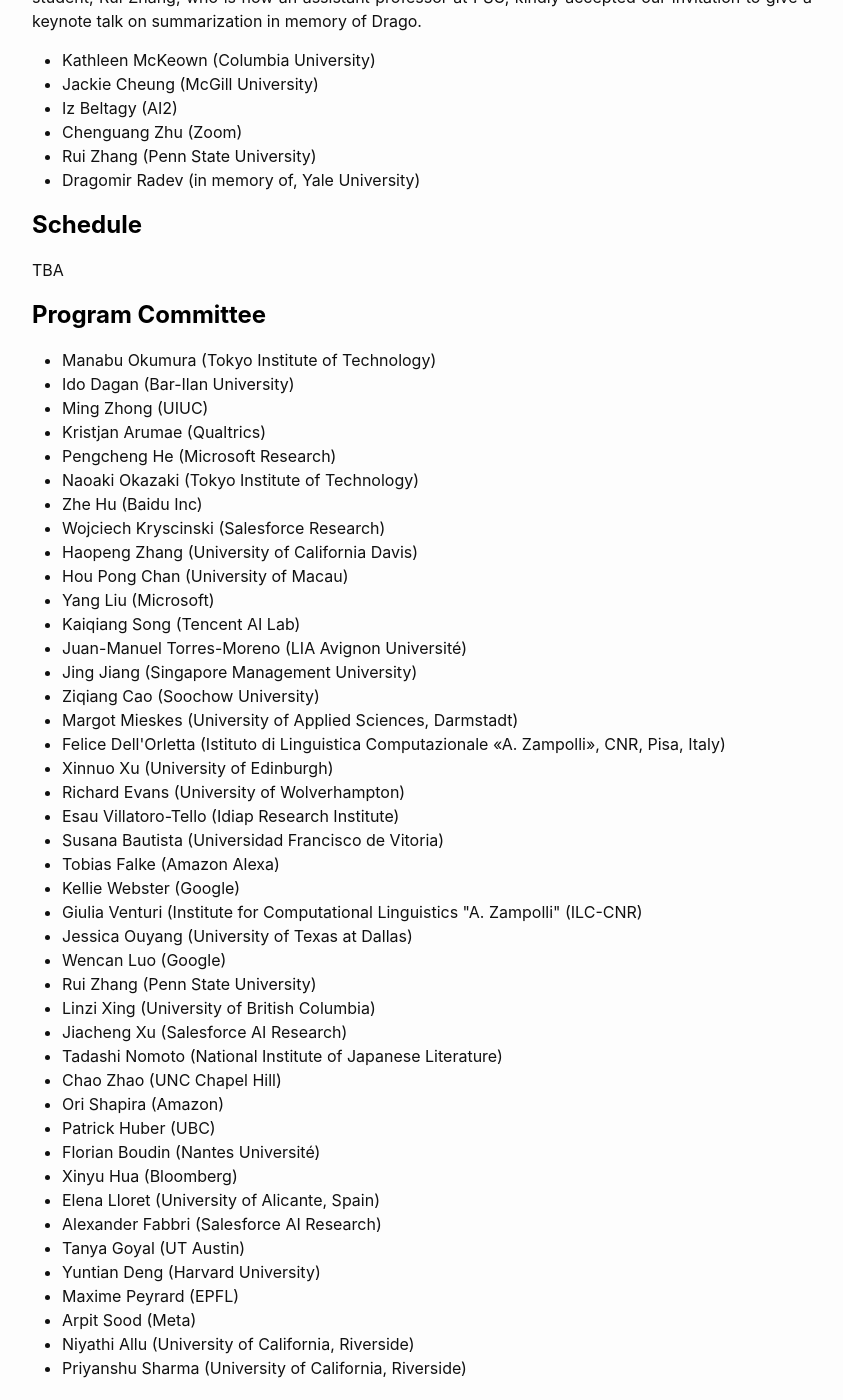
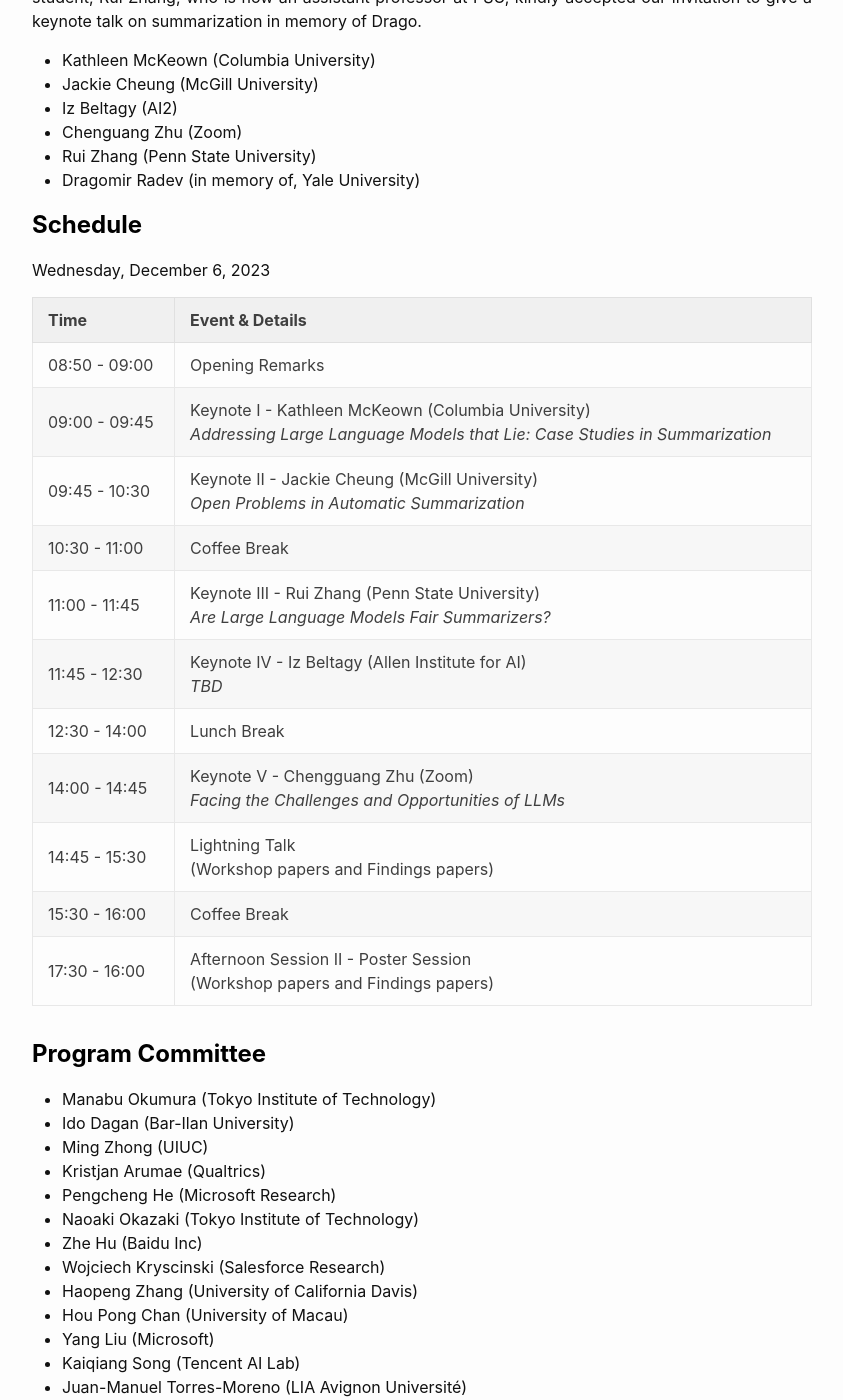
Before and after one commit to newsumm/2025, a Jekyll site: the page built from index.md, in a window 1280 px wide and 1400 px high, scrolled down 3062 px. Shown: the whole window, without its empty margins (218-1061 px from the left). Built offline with Jekyll 4.4.1, drawn with Linux system fonts in a browser that asks for light colours.

Commit message:
Add schedule

```diff
--- a/index.md
+++ b/index.md
@@ -189,10 +189,21 @@ We are deeply sad that our invited speaker - Dragomir Radev had passed away in 2
 
 <!-- Schedule -->
 <h2 class="blackpar_title" id="Schedule"><b>Schedule</b></h2>
-TBA
-<!--
-<a href="https://summarization-workshop.github.io/schedule/"><b>NewSumm 2023 schedule (9am - 6pm AST)</b></a>
--->
+Wednesday, December 6, 2023
+
+| Time       | Event & Details                                      |
+|------------|------------------------------------------------------|
+| 08:50 - 09:00 | Opening Remarks                                    |
+| 09:00 - 09:45 | Keynote I - Kathleen McKeown (Columbia University)<br>*Addressing Large Language Models that Lie: Case Studies in Summarization* |
+| 09:45 - 10:30 | Keynote II - Jackie Cheung (McGill University)<br>*Open Problems in Automatic Summarization*     |
+| 10:30 - 11:00 | Coffee Break                                       |
+| 11:00 - 11:45 | Keynote III - Rui Zhang (Penn State University)<br>*Are Large Language Models Fair Summarizers?*    |
+| 11:45 - 12:30 | Keynote IV - Iz Beltagy (Allen Institute for AI)<br>*TBD*   |
+| 12:30 - 14:00 | Lunch Break                                        |
+| 14:00 - 14:45 | Keynote V - Chengguang Zhu (Zoom)<br>*Facing the Challenges and Opportunities of LLMs* |
+| 14:45 - 15:30 | Lightning Talk<br>(Workshop papers and Findings papers) |
+| 15:30 - 16:00 | Coffee Break                                       |
+| 17:30 - 16:00 | Afternoon Session II - Poster Session<br>(Workshop papers and Findings papers) |
 
 
 
```
